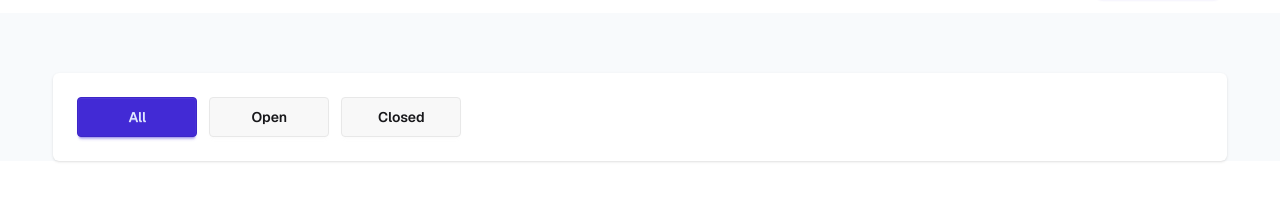
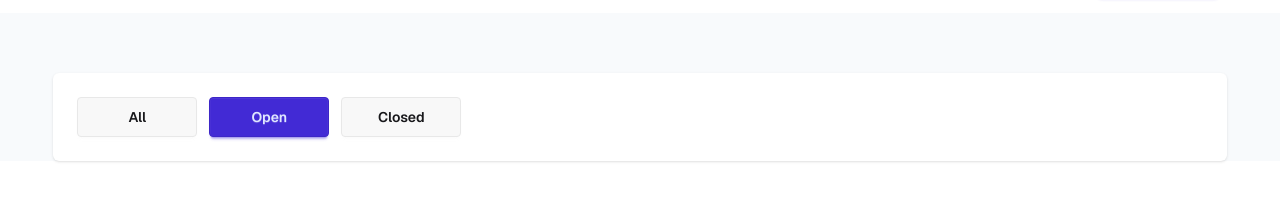
Before and after one commit to nihalxofficial/A5-Github-Issue-Tracker, a plain HTML site: page home.html in a window 1280 px wide. Both pictures are taken after a click on the button "Open". Shown: the part 59-260 px from the top of the page. Drawn offline with nearby package versions, Linux system fonts and the light colour scheme.

Commit message:
Toggle functionalit added

```diff
--- a/home.html
+++ b/home.html
@@ -47,10 +47,13 @@
 
     <section class="w-11/12 mx-auto pt-[60px] ">
         <div class=" bg-white flex items-center gap-3 p-6 rounded-md shadow-sm">
-            <button id="allBtn" class="btn btn-primary w-[120px]">All</button>
-            <button id="openBtn" class="btn w-[120px]">Open</button>
-            <button id="closedBtn" class="btn w-[120px]">Closed</button>
+            <button onclick="toggle('allBtn')" id="allBtn" class="btn btn-primary w-[120px]">All</button>
+            <button onclick="toggle('openBtn')" id="openBtn" class="btn w-[120px]">Open</button>
+            <button onclick="toggle('closedBtn')" id="closedBtn" class="btn w-[120px]">Closed</button>
         </div>
     </section>
+
+
+    <script src="./scripts/script.js"></script>
 </body>
 </html>
--- a/scripts/script.js
+++ b/scripts/script.js
@@ -0,0 +1,13 @@
+const allBtn = document.getElementById("allBtn");
+const openBtn = document.getElementById("openBtn");
+const closedBtn = document.getElementById("closedBtn");
+
+
+function toggle(id){
+    allBtn.classList.remove("btn-primary");
+    openBtn.classList.remove("btn-primary");
+    closedBtn.classList.remove("btn-primary");
+
+    const target = document.getElementById(id);
+    target.classList.add("btn-primary");
+}
```
